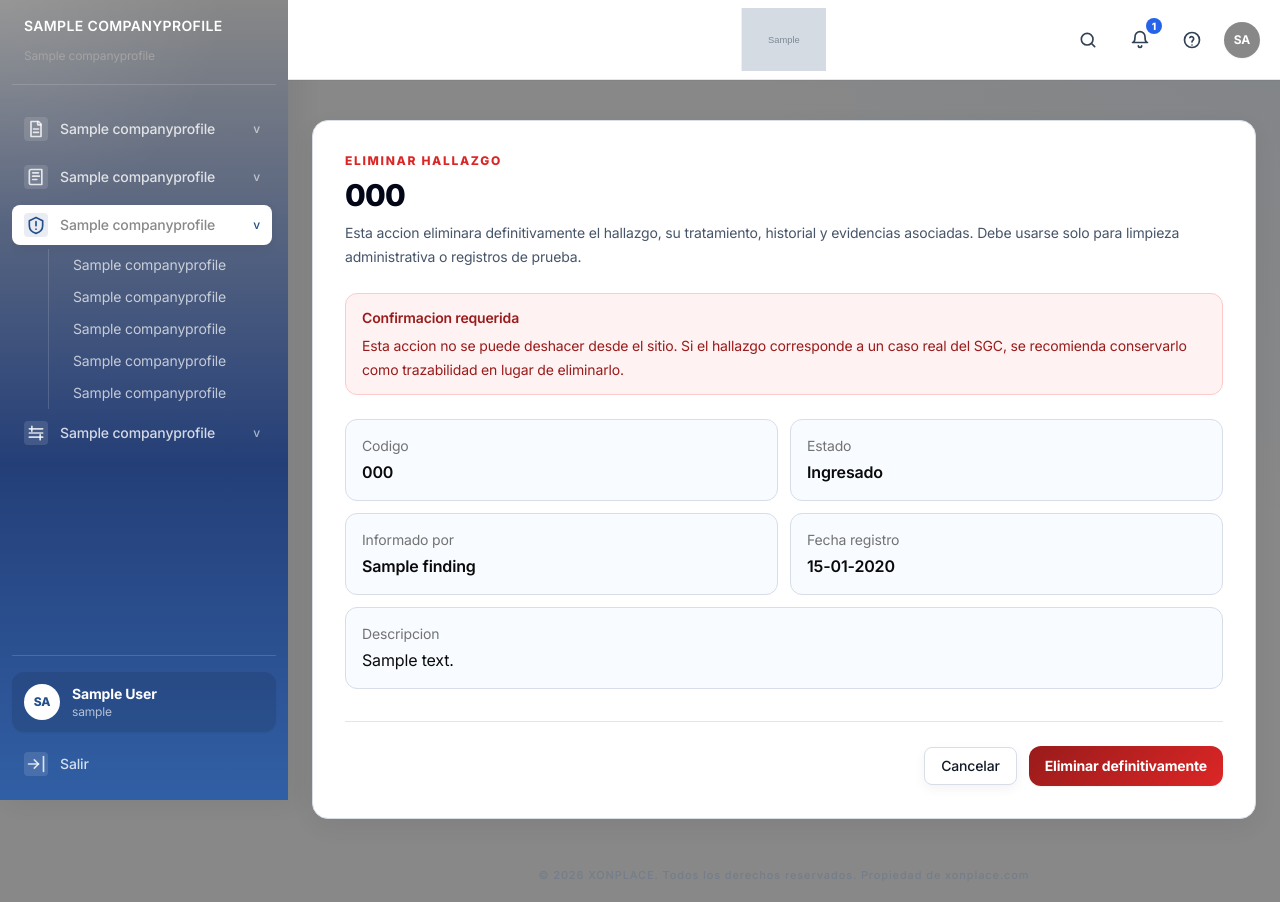
After one commit to xonplace/SG, a Django app: page /hallazgos/1/eliminar/ in a window 1280 px wide. The commit adds this page. Run offline with Django 5.2, Linux system fonts and the light colour scheme; a user stored in the database is signed in; tables that the repository leaves empty hold one stand-in row (values such as "Sample post"); grey boxes marked "Sample" are stand-in pictures; style sheets or scripts are compiled from the project's sources.

Commit message:
Allow superusers to delete test findings

```diff
--- a/apps/findings/urls.py
+++ b/apps/findings/urls.py
@@ -16,6 +16,7 @@ urlpatterns = [
     path("nuevo/registrado/", views.finding_create_success, name="create_success"),
     path("evidencias/<int:pk>/descargar/", views.download_evidence, name="download_evidence"),
     path("<int:pk>/", views.finding_detail, name="detail"),
+    path("<int:pk>/eliminar/", views.finding_delete, name="delete"),
     path("<int:pk>/evidencias/nueva/", views.upload_evidence, name="upload_evidence"),
     path("<int:pk>/validar/", views.validate_finding, name="validate"),
     path("<int:pk>/asignar-correccion/", views.assign_correction, name="assign_correction"),
--- a/apps/findings/views.py
+++ b/apps/findings/views.py
@@ -1092,8 +1092,29 @@ def finding_detail(request, pk):
             "timeline": finding_timeline(finding),
             "evidence_groups": evidence_stage_groups(finding),
             "can_upload_evidence": can_upload_evidence(finding, request.user, detected_phase),
+            "can_delete_finding": request.user.is_superuser,
         },
     )
+
+
+@login_required
+def finding_delete(request, pk):
+    if not request.user.is_superuser:
+        raise PermissionDenied("Solo un superusuario puede eliminar hallazgos definitivamente.")
+
+    finding = get_object_or_404(Finding, pk=pk)
+    finding.display_status_label = display_status_label(finding)
+    if request.method == "POST":
+        code = finding.code
+        evidence_files = list(finding.evidences.all())
+        for evidence in evidence_files:
+            if evidence.file:
+                evidence.file.delete(save=False)
+        finding.delete()
+        messages.success(request, f"Hallazgo {code} eliminado definitivamente.")
+        return redirect("findings:list")
+
+    return render(request, "findings/finding_confirm_delete.html", {"finding": finding})
 
 
 @role_required(can_view_findings)
--- /dev/null
+++ b/templates/findings/finding_confirm_delete.html
@@ -0,0 +1,55 @@
+{% extends "base.html" %}
+
+{% block title %}Eliminar hallazgo | {{ finding.code }}{% endblock %}
+
+{% block content %}
+<section class="sg-form-page">
+  <article class="sg-form-panel">
+    <div class="mb-6">
+      <p class="sg-danger-kicker">Eliminar hallazgo</p>
+      <h1 class="mt-2 text-3xl font-extrabold tracking-tight text-slate-950">{{ finding.code }}</h1>
+      <p class="mt-2 text-sm leading-6 text-slate-600">
+        Esta accion eliminara definitivamente el hallazgo, su tratamiento, historial y evidencias asociadas.
+        Debe usarse solo para limpieza administrativa o registros de prueba.
+      </p>
+    </div>
+
+    <div class="sg-danger-panel">
+      <p class="font-semibold">Confirmacion requerida</p>
+      <p class="mt-1">
+        Esta accion no se puede deshacer desde el sitio. Si el hallazgo corresponde a un caso real del SGC,
+        se recomienda conservarlo como trazabilidad en lugar de eliminarlo.
+      </p>
+    </div>
+
+    <dl class="mb-6 grid gap-3 sm:grid-cols-2">
+      <div class="sg-confirm-meta">
+        <dt class="text-sm text-neutral-500">Codigo</dt>
+        <dd class="mt-1 font-semibold text-neutral-950">{{ finding.code }}</dd>
+      </div>
+      <div class="sg-confirm-meta">
+        <dt class="text-sm text-neutral-500">Estado</dt>
+        <dd class="mt-1 font-semibold text-neutral-950">{{ finding.display_status_label }}</dd>
+      </div>
+      <div class="sg-confirm-meta">
+        <dt class="text-sm text-neutral-500">Informado por</dt>
+        <dd class="mt-1 font-semibold text-neutral-950">{{ finding.reported_by_name }}</dd>
+      </div>
+      <div class="sg-confirm-meta">
+        <dt class="text-sm text-neutral-500">Fecha registro</dt>
+        <dd class="mt-1 font-semibold text-neutral-950">{{ finding.report_date|date:"d-m-Y" }}</dd>
+      </div>
+      <div class="sg-confirm-meta sm:col-span-2">
+        <dt class="text-sm text-neutral-500">Descripcion</dt>
+        <dd class="mt-1 text-neutral-950">{{ finding.description }}</dd>
+      </div>
+    </dl>
+
+    <form method="post" class="sg-form-actions">
+      {% csrf_token %}
+      <a href="{% url 'findings:detail' finding.pk %}" class="sg-button-secondary">Cancelar</a>
+      <button type="submit" class="sg-button-danger">Eliminar definitivamente</button>
+    </form>
+  </article>
+</section>
+{% endblock %}
--- a/templates/findings/finding_detail.html
+++ b/templates/findings/finding_detail.html
@@ -19,6 +19,11 @@
       {% empty %}
         <span class="text-sm text-neutral-500">Sin acciones pendientes para tu rol.</span>
       {% endfor %}
+      {% if can_delete_finding %}
+        <a href="{% url 'findings:delete' finding.pk %}" class="sg-button-secondary border-red-200 text-red-700 hover:bg-red-50">
+          Eliminar
+        </a>
+      {% endif %}
     </div>
   </div>
 
```
Also changed, not shown: apps/findings/tests.py (+30 -0 lines).
